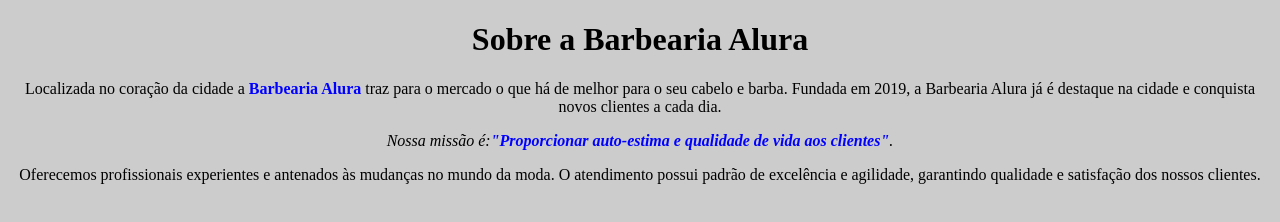
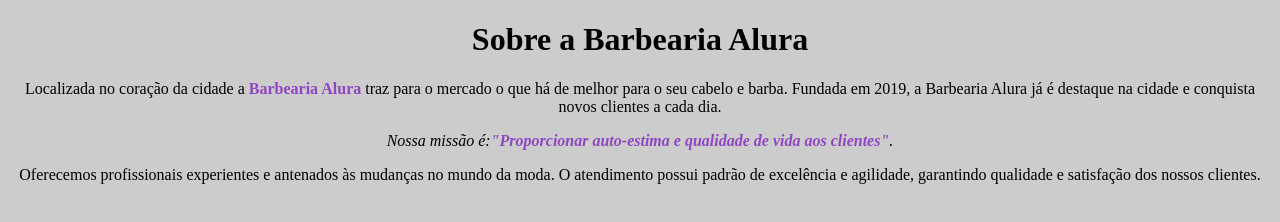
Before and after one commit to bianca091A/index.html, a plain HTML site: page index.html in a window 1280 px wide. Drawn offline with Linux system fonts and the light colour scheme.

Commit message:
style.css

```diff
--- a/style.css
+++ b/style.css
@@ -8,5 +8,5 @@ p {
 }
 
     strong{
-        color: blue;
+        color: rgb(144, 70, 194);
     }
```
